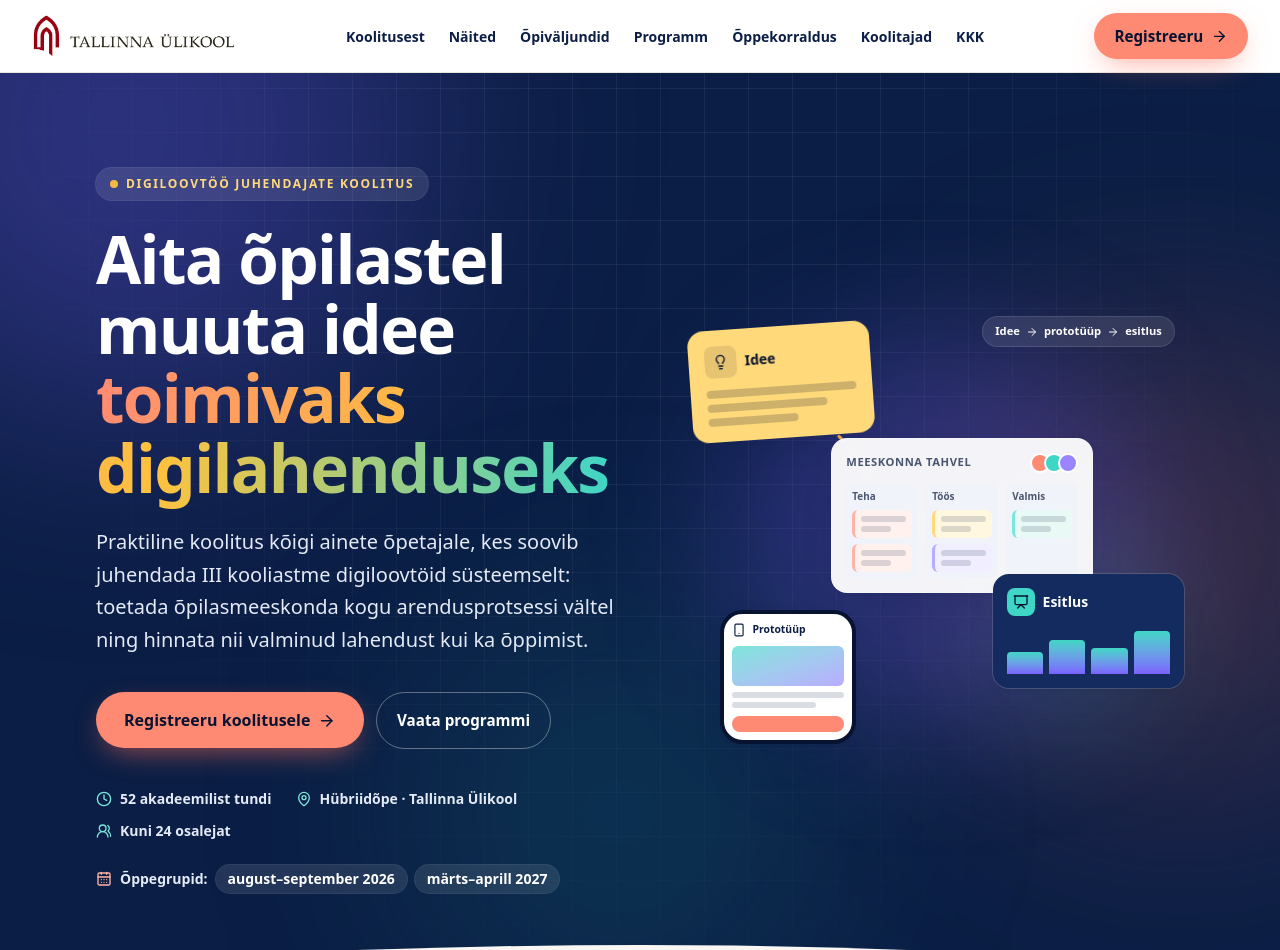
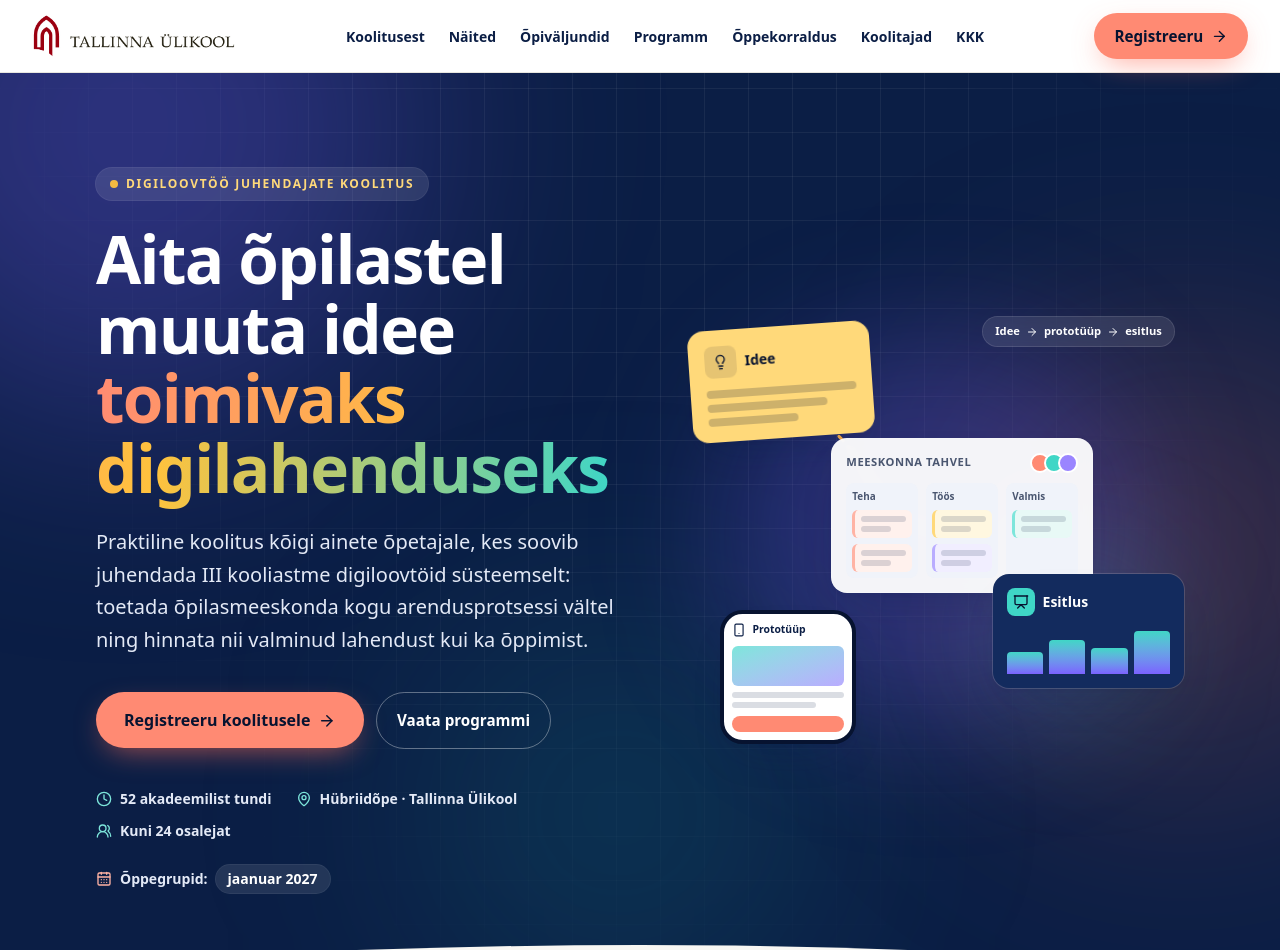
Before and after one commit to maialust/digiloovtoo-koolitus, a React (Vite) app: page / in a window 1280 px wide. Shown: the top 950 px of the page. Built offline with nearby package versions, Linux system fonts and the light colour scheme.

Commit message:
Add files via upload

```diff
--- a/src/data/course.ts
+++ b/src/data/course.ts
@@ -14,7 +14,7 @@
  * registreerimisnupud lehe registreerimisplokki (mitte olematule
  * aadressile) ja avalikul lehel seda sõna ei kuvata.
  * ------------------------------------------------------------------- */
-export const REGISTRATION_URL = "https://haridusportaal.edu.ee/koolitused-juhan/koolitus/019fcbff-3de8-75c9-a122-21a629c23edc";;
+export const REGISTRATION_URL = "https://haridusportaal.edu.ee/koolitused-juhan/koolitus/019fcbff-3de8-75c9-a122-21a629c23edc";
 
 /* ---------------------------------------------------------------------
  * 2. LEHE AVALIK AADRESS (SEO ja jagamise eelvaate jaoks)
@@ -80,22 +80,39 @@ export const course = {
 export type Group = { label: string; period: string; note?: string };
 
 export const groups: Group[] = [
-  { label: "I grupp", period: "august–september 2026" },
-  { label: "II grupp", period: "märts–aprill 2027" },
+  {
+    label: "Järgmine grupp",
+    period: "jaanuar 2027",
+    note: "Algus jaanuari keskel, täpsed kuupäevad on täpsustamisel.",
+  },
 ];
 
 /* ---------------------------------------------------------------------
  * KOOLITAJAD
- * `bio` — lühitutvustus (1–3 lauset). Tühjaks jäetuna ei kuvata midagi.
- * `photo` — pildifaili nimi kaustas public/koolitajad/,
- *           nt "maia-lust.jpg". Tühjaks jäetuna kuvatakse initsiaalid.
- * `role`  — nt ametikoht. Lisa ainult kinnitatud info.
+ * `role`    — ametikoht (ainult kinnitatud info, nt ETIS-est).
+ * `bio`     — lühitutvustus (1–3 lauset). Tühjaks jäetuna ei kuvata.
+ * `photo`   — pildifaili nimi kaustas public/, nt "maia-lust.jpg".
+ *             Tühjaks jäetuna kuvatakse neutraalne ikoon.
+ * `profile` — link ETIS-e profiilile. Tühjaks jäetuna ei kuvata.
+ * Allikas: ETIS (www.etis.ee), vaadatud 26.09.2026.
  * ------------------------------------------------------------------- */
-export type Trainer = { name: string; role: string; bio: string; photo: string };
+export type Trainer = { name: string; role: string; bio: string; photo: string; profile: string };
 
 export const trainers: Trainer[] = [
-  { name: "Maia Lust", role: "Koolitaja", bio: "", photo: "" },
-  { name: "Mart Laanpere", role: "Koolitaja", bio: "", photo: "" },
+  {
+    name: "Maia Lust",
+    role: "Haridustehnoloog, Tallinna Pae Gümnaasium · doktorant, Tallinna Ülikool",
+    bio: "Uurib digitaalset kirjaoskust ja tehnoloogia kasutamist hariduses, sealhulgas digiloovtööde platvormi ja õpilaste toetamist arvutirikastatud õpikeskkonnas. Digiõpiku „Digiloovtöö“ autor.",
+    photo: "Maia pilt.png",
+    profile: "https://www.etis.ee/CV/Maia_Lust/est",
+  },
+  {
+    name: "Mart Laanpere",
+    role: "Matemaatika ja informaatika didaktika professor, Tallinna Ülikooli digitehnoloogiate instituut",
+    bio: "",
+    photo: "",
+    profile: "https://www.etis.ee/CV/Mart_Laanpere/est",
+  },
 ];
 
 /* ---------------------------------------------------------------------
@@ -474,7 +491,7 @@ export const faq: { q: string; a: string }[] = [
   },
   {
     q: "Millal järgmised grupid alustavad?",
-    a: "Grupid on kavandatud perioodidele august–september 2026 ja märts–aprill 2027. Kontaktpäevade täpsed kuupäevad avaldatakse enne registreerimise algust.",
+    a: "Järgmine grupp alustab 2027. aasta jaanuari keskel, täpsed kuupäevad on täpsustamisel. Kontaktpäevade kuupäevad avaldatakse enne registreerimise algust.",
   },
 ];
 
```
